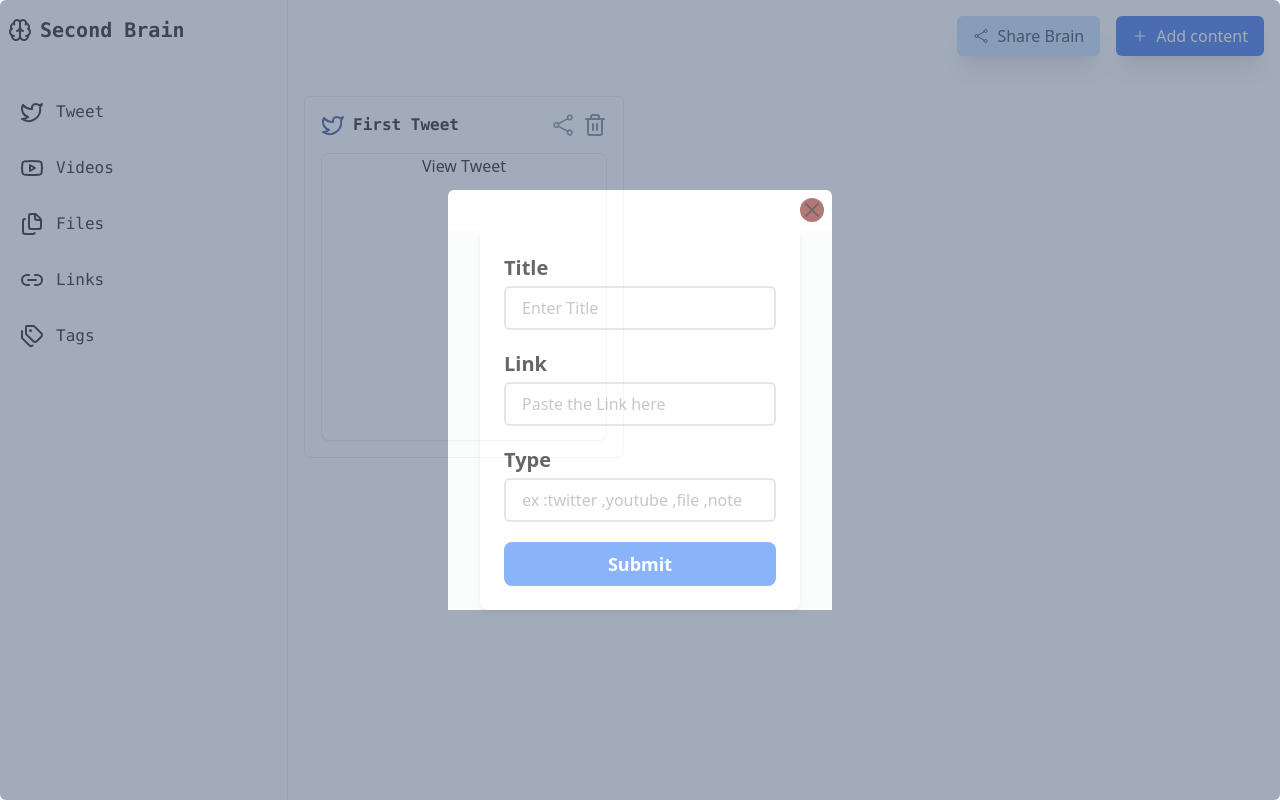
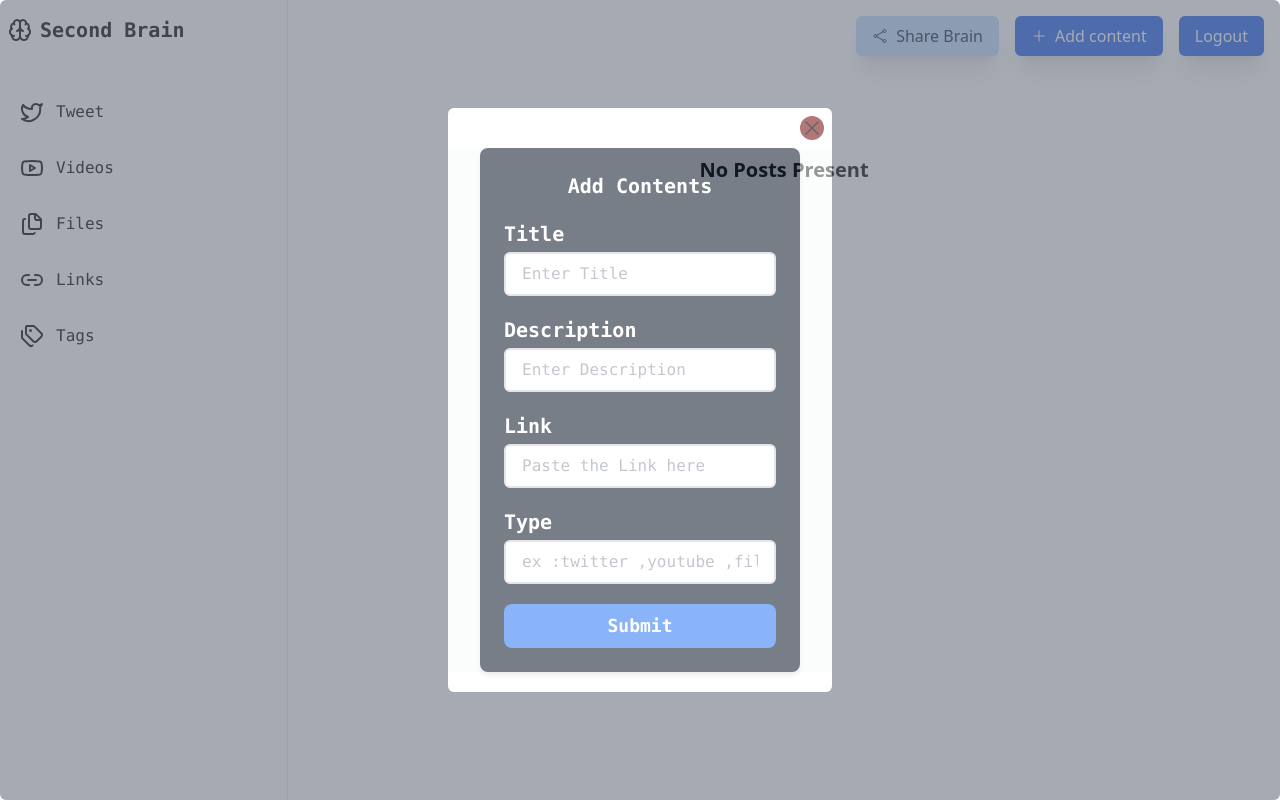
Before and after one commit to kiran-11123/Brainly-new, a React (Vite) app in the folder frontend/: page /home in a window 1280 px wide. Both pictures are taken after a click on the button "Add content". Built offline with nearby package versions, Linux system fonts and the light colour scheme.

Commit message:
All Good

```diff
--- a/frontend/src/components/Card.tsx
+++ b/frontend/src/components/Card.tsx
@@ -5,10 +5,11 @@ import { useEffect, useRef } from "react";
 interface CardProps {
   title: string;
   link: string;
+  description:string,
   type: "twitter" | "youtube" | "file" | "note";
 }
 
-export default function Card({ title, link, type }: CardProps) {
+export default function Card({ title, link, type ,description}: CardProps) {
 
 
 
--- a/frontend/src/components/CreateContentModel.tsx
+++ b/frontend/src/components/CreateContentModel.tsx
@@ -1,6 +1,7 @@
 import { useState } from "react";
 import CrossIcon from "../icons/CrossIcon";
 import { Button } from "./Button";
+import axios from "axios";
 
 
 // controlled component
@@ -8,16 +9,65 @@ export default function CreateContentModel({ open, Onclose }: { open: boolean, O
     const [title, setTitle] = useState("");
     const [link, setLink] = useState("");
     const [type, setType] = useState("");
+    const[description , setDescription] = useState("");
+    const[message ,SetMessage] =useState("");
 
 
-    function SubmitForm() {
+    async function SubmitForm(e:any) {
+        e.preventDefault();
+
+        try{
+
+            const response = await axios.post("http://localhost:3000/api/v1/data/content" , {
+
+                title,
+                link,
+                description,
+                type
+
+            } ,{
+                withCredentials:true
+            })
+
+            if(response.status===200){
+                 SetMessage("Contents added successfully..")
+
+                 setTimeout(()=>{
+
+                    setDescription("");
+                    setLink("");
+                    setTitle("");
+                    setType("");
+
+                 },2000)
+            }
+            else{
+
+                SetMessage(response.data.message);
+                setTimeout(()=>{
+
+                    setDescription("");
+                    setLink("");
+                    setTitle("");
+                    setType("");
+
+                 },2000)
+
+            }
+
+        }
+        catch(er){
+
+            SetMessage("Request Failed . Server Error")
+
+        }
 
     }
 
     return (
         <div>
             {open && (
-                <div className="w-full flex justify-center h-screen bg-slate-500 fixed opacity-60 top-0 left-0 rounded-md">
+                <div className="w-full flex justify-center h-screen bg-gray-500 fixed opacity-60 top-0 left-0 rounded-md">
                     <div className="flex flex-col justify-center p-4 rounded-md ">
 
                         {/* changed span -> div (block container so inputs fit full width) */}
@@ -29,18 +79,29 @@ export default function CreateContentModel({ open, Onclose }: { open: boolean, O
                                 </div>
                             </div>
 
-                            <div className="flex justify-center items-center bg-gray-50">
+                            <div className="flex justify-center items-center bg-gray-50 mb-5">
+
                                 <form
-                                    className="space-y-5 w-full max-w-80 bg-white p-6 rounded-lg shadow-md"
+                                    className="space-y-5 w-full max-w-80 bg-gray-800 text-white font-mono p-6 rounded-lg shadow-md"
                                     onSubmit={SubmitForm}
                                 >
+
+                                    <h1 className="text-center font-mono text-xl font-semibold">Add Contents</h1>
 
                                     <div>
                                         <label className="font-bold text-lg sm:text-xl block mb-1">
                                             Title
                                         </label>
 
-                                        <input onChange={(e) => setTitle(e.target.value)} required value={title} className="w-full px-4 py-2 rounded-md border-2 border-gray-300 focus:outline-none focus:ring-2 focus:ring-blue-400" placeholder="Enter Title" type="email" />
+                                        <input onChange={(e) => setTitle(e.target.value)} required value={title} className="w-full px-4 py-2 rounded-md border-2 border-gray-300 focus:outline-none focus:ring-2 focus:ring-blue-400" placeholder="Enter Title"  />
+                                    </div>
+
+                                      <div>
+                                        <label className="font-bold text-lg sm:text-xl block mb-1">
+                                            Description
+                                        </label>
+
+                                        <input onChange={(e) => setDescription(e.target.value)} required value={description} className="w-full px-4 py-2 rounded-md border-2 border-gray-300 focus:outline-none focus:ring-2 focus:ring-blue-400" placeholder="Enter Description" />
                                     </div>
 
 
@@ -49,15 +110,17 @@ export default function CreateContentModel({ open, Onclose }: { open: boolean, O
                                             Link
                                         </label>
 
-                                        <input required onChange={(e) => setLink(e.target.value)} value={link} className="w-full px-4 py-2 rounded-md border-2 border-gray-300 focus:outline-none focus:ring-2 focus:ring-blue-400" placeholder="Paste the Link here" type="Password" />
+                                        <input required onChange={(e) => setLink(e.target.value)} value={link} className="w-full px-4 py-2 rounded-md border-2 border-gray-300 focus:outline-none focus:ring-2 focus:ring-blue-400" placeholder="Paste the Link here" />
                                     </div>
+
+
 
                                     <div>
                                         <label className="font-bold text-lg sm:text-xl block mb-1">
                                             Type
                                         </label>
 
-                                        <input required onChange={(e) => setType(e.target.value)} value={type} className="w-full px-4 py-2 rounded-md border-2 border-gray-300 focus:outline-none focus:ring-2 focus:ring-blue-400" placeholder="ex :twitter ,youtube ,file ,note" type="Password" />
+                                        <input required onChange={(e) => setType(e.target.value)} value={type} className="w-full px-4 py-2 rounded-md border-2 border-gray-300 focus:outline-none focus:ring-2 focus:ring-blue-400" placeholder="ex :twitter ,youtube ,file ,note" />
                                     </div>
 
 
@@ -66,6 +129,11 @@ export default function CreateContentModel({ open, Onclose }: { open: boolean, O
                                     </button>
 
                                 </form>
+
+                                <div>
+
+                                    {message && <h1 className="text-lg text-center text-red-800">{message}</h1>}
+                                </div>
                             </div>
                         </div>
                     </div>
--- a/frontend/src/components/Home.tsx
+++ b/frontend/src/components/Home.tsx
@@ -4,13 +4,42 @@ import { PlusIcon } from '../icons/PlusIcon'
 import { ShareIcon } from 'lucide-react'
 import { ShareIcon_1 } from '../icons/ShareIcon_1'
 import Card from './Card'
-import { useState } from 'react'
+import { useEffect, useState } from 'react'
 import CreateContentModel from './CreateContentModel'
+import axios from 'axios'
 
 import Sidebar from './Sidebar'
+
+interface ContentItem {
+  type: "twitter" | "youtube" | "file" | "note";
+  description: string;
+  link: string;
+  title: string;
+}
 export default function Home() {
 
   const[modelOpen , setOpenModel] = useState(false);
+  const[contents,setContents]=useState<ContentItem[]>([]);
+  const [isfound, setIsfound] = useState(false);
+
+
+  useEffect(()=>{
+
+    async function getData() {
+
+      const response = await axios.get("http://localhost:3000/api/v1/data/content",{
+        withCredentials:true
+      } );
+
+      if(response.status===200){
+           setContents(response.data.result)
+           setIsfound(true);
+      }
+
+
+    }
+
+  },[])
 
 
   return (
@@ -47,13 +76,25 @@ export default function Home() {
         size="md"
         onClick={() => setOpenModel(true)}
         />
+        <Button variant="primary" text="Logout" size="md"   />
       </div>
 
-          <div className='flex  gap-4 mt-10'>
-
-
-            <Card type="twitter" link="https://x.com/kirat_tw/status/1633685473821425666" title="First Tweet"/>
-         </div>
+          <div className="flex flex-row flex-wrap items-center justify-center gap-6 px-8 py-6 pt-20 mt-5">
+        {isfound ? (
+          contents.map((item, index) => (
+            <div
+              key={index}
+              className="w-full sm:w-[400px] transition-all duration-300 ease-in-out hover:outline
+          hover:outline-2 hover:outline-blue-300 hover:border hover:border-blue-400
+          items-center hover:shadow-xl hover:shadow-gray-300/50 rounded-2xl"
+            >
+              <Card key={index} type={item.type} description={item.description} link={item.link} title={item.title} />
+            </div>
+          ))
+        ) : (
+          <p className="text-center text-lg sm:text-xl font-semibold">No Posts Present</p>
+        )}
+      </div>
 
 
     </div>
--- a/frontend/src/components/Sidebar.tsx
+++ b/frontend/src/components/Sidebar.tsx
@@ -16,7 +16,7 @@ export default function Sidebar() {
                 <h1 className="font-bold font-mono text-xl">Second Brain</h1>
             </div>
 
-            <div className="flex flex-col gap-4">
+            <div className="flex flex-col gap-4 cursor-pointer">
 
                 <SidebarItems title="Tweet" icon={<Twitter />} />
 
```
Also changed, not shown: 1 other file (tests, documents, lock files or other folders).
